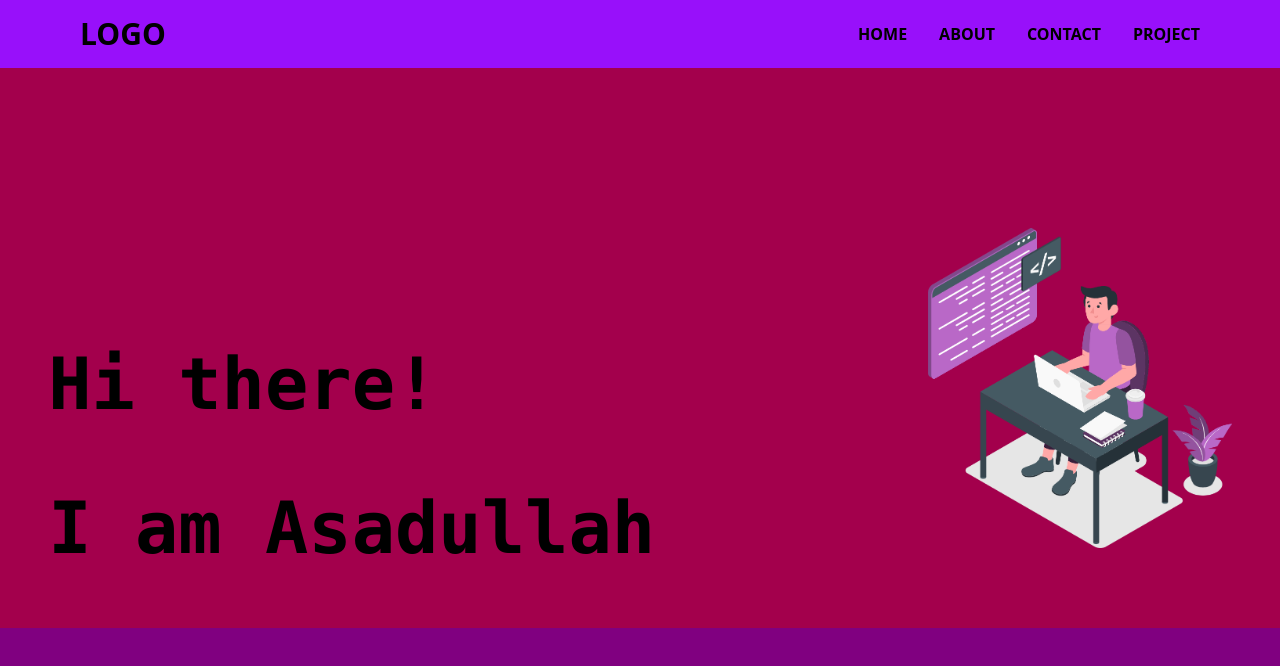
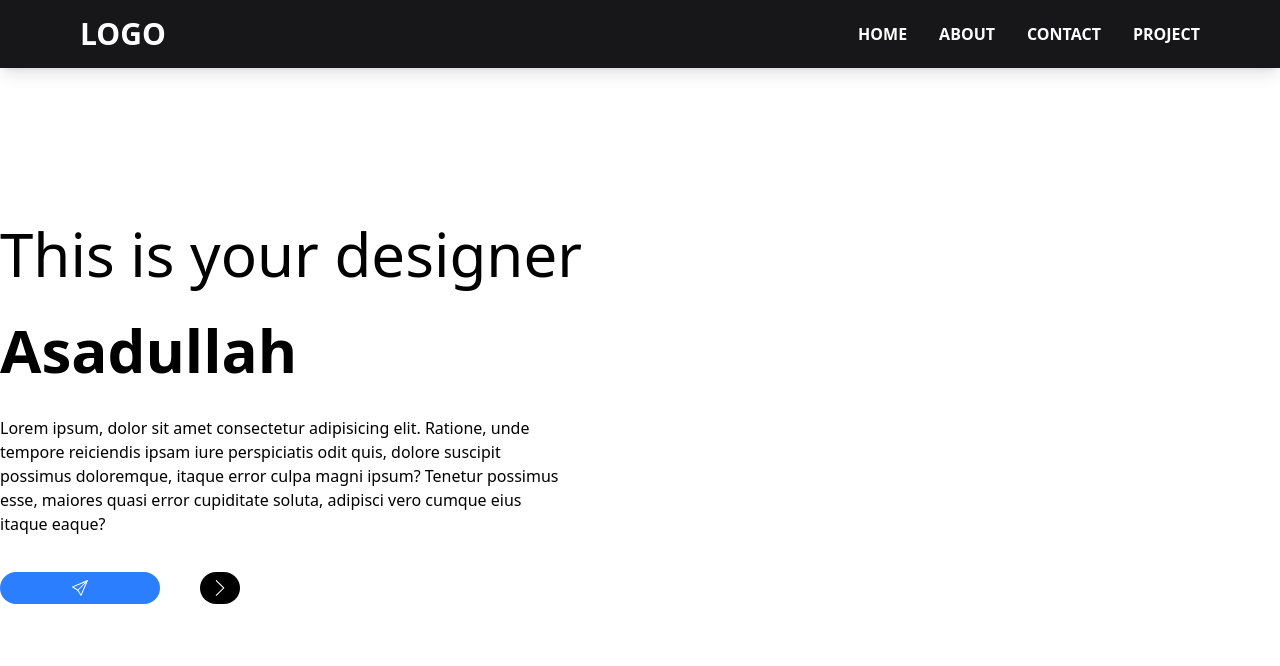
Before and after one commit to asadullahkhanmasood/ReactProjectPractice, a React (Vite) app: page / in a window 1280 px wide. Shown: the top 666 px of the page. Built offline with nearby package versions, Linux system fonts and the light colour scheme.

Commit message:
final design'

```diff
--- a/package.json
+++ b/package.json
@@ -13,6 +13,7 @@
     "@tailwindcss/vite": "^4.1.17",
     "react": "^19.2.0",
     "react-dom": "^19.2.0",
+    "react-icons": "^5.5.0",
     "react-router": "^7.9.6",
     "react-router-dom": "^7.9.6",
     "tailwindcss": "^4.1.17"
--- a/src/components/navbar/navbar.jsx
+++ b/src/components/navbar/navbar.jsx
@@ -9,7 +9,7 @@ function Navbar() {
 
   return (
     <>
-      <header className="bg-purple-600 shadow-lg">
+      <header className=" bg-[#171719] text-white shadow-lg">
         <nav className="flex items-center justify-between px-10 py-4 md:px-20 sticky ">
           {/* Logo */}
           <div className="logo text-3xl font-bold flex-shrink-0">
--- a/src/index.css
+++ b/src/index.css
@@ -1,4 +1,3 @@
 @import "tailwindcss";
 body{
-    background-color: purple    ;
 }
--- a/src/pages/home/home.jsx
+++ b/src/pages/home/home.jsx
@@ -1,36 +1,35 @@
-import React from 'react'
+import React from "react";
 import img from "../../assets/download.png";
+import { SlPaperPlane ,SlArrowRight} from "react-icons/sl";
 function Home() {
   return (
     <>
-            <section className='flex bg-pink-800 md:w-full  md:h-[70vh]   '>
-                <div className="box md:mt-20 md:flex py-20 md:mx-auto space-x-60 h-ful ">
+      <section className="md:flex md:flex-row sm:flex sm:flex-col">
+        <div className="box flex md:items-center w-full md:h-120 md:mt-30">
+          <div className="md:w-7xl md:h-full  md:flex mx-auto  md:flex-col">
+            <h1 className="font-light md:text-6xl md:my-9">
+              This is your designer
+            </h1>
+            <h1 className="font-bold md:text-6xl">Asadullah</h1>
 
-                    <div className="left-side md:w-160 py-30">
-                        <h1 className='font-bold font-mono md:text-7xl '>
-                         <span className='flex  ' > Hi there! </span><br />
-                       <span>I am Asadullah</span>
-                        </h1>
+            <p className="md:my-9 md:w-140">
+              Lorem ipsum, dolor sit amet consectetur adipisicing elit. Ratione,
+              unde tempore reiciendis ipsam iure perspiciatis odit quis, dolore
+              suscipit possimus doloremque, itaque error culpa magni ipsum?
+              Tenetur possimus esse, maiores quasi error cupiditate soluta,
+              adipisci vero cumque eius itaque eaque?
+            </p>
+            <div className="btns space-x-10  md:flex   ">
+              <button className="bg-blue-500 md:rounded-2xl md:p-2 md:w-40 text-white md:flex md:justify-center  ">
+            <SlPaperPlane />
+              </button>
+              <button className="bg-black md:rounded-full md:w-10 text-white flex justify-center items-center" ><SlArrowRight />  </button>
             </div>
-                    <div className="right-side md:h-full">
-                          <img src={img} alt="" srcset="" className='md:h-full sm:h-[10rem]' />
           </div>
-
-
         </div>
-
-
       </section>
-
-
-
-
-
-
-
     </>
-
-  )
+  );
 }
 
-export default Home
+export default Home;
```
Also changed, not shown: 1 other file (tests, documents, lock files or other folders). Lines whose indentation alone changed are shown as unchanged.
